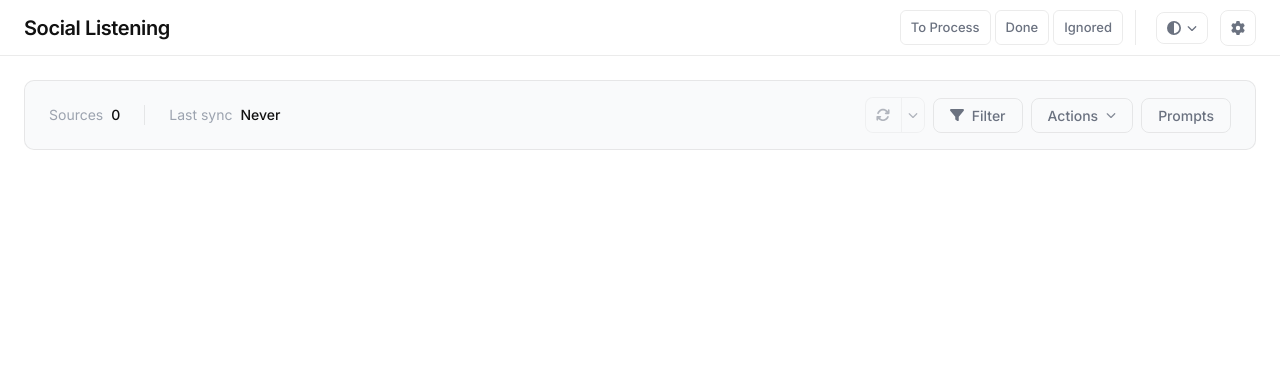
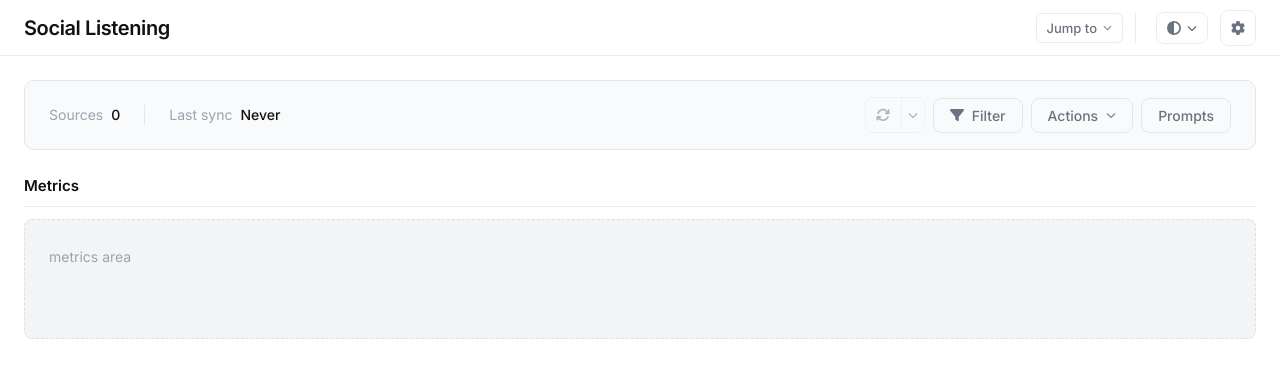
Before and after one commit to darryncampbell/social-listening, a Next.js app: page / in a window 1280 px wide. Shown: the top 378 px of the page. Built offline with nearby package versions, Linux system fonts and the light colour scheme.

Commit message:
Metrics view

```diff
--- a/src/components/FeedEntries.tsx
+++ b/src/components/FeedEntries.tsx
@@ -124,6 +124,7 @@ function getRedditSubreddit(url: string): { name: string; url: string } | null {
 
 import { TagFilters, getFeedFilterState } from '@/utils/tagFilter';
 import { DateFilterValue, getDateFilterCutoff } from '@/utils/dateFilter';
+import MetricsView from './MetricsView';
 
 interface FeedEntriesProps {
   entries: RssEntry[];
@@ -622,10 +623,6 @@ export default function FeedEntries({ entries, errors, loading, tagFilters, only
     );
   }
 
-  if (entries.length === 0 && errors.length === 0) {
-    return null;
-  }
-
   return (
     <div className={styles.container}>
       {errors.length > 0 && (
@@ -639,6 +636,8 @@ export default function FeedEntries({ entries, errors, loading, tagFilters, only
         </div>
       )}
 
+      {(entries.length > 0 || errors.length > 0) && (
+        <>
       <EntryTable
         id="to-process"
         title="To Process"
@@ -689,6 +688,13 @@ export default function FeedEntries({ entries, errors, loading, tagFilters, only
         recognizedUsers={recognizedUsers}
         tagFilters={tagFilters}
       />
+        </>
+      )}
+
+      <section id="metrics" className={styles.section}>
+        <h3 className={styles.sectionTitle}>Metrics</h3>
+        <MetricsView />
+      </section>
     </div>
   );
 }
--- a/src/components/Header.module.css
+++ b/src/components/Header.module.css
@@ -43,32 +43,79 @@
   gap: 0.75rem;
 }
 
-.tableLinks {
-  display: flex;
-  align-items: center;
-  gap: 0.25rem;
+.jumpWrapper {
+  position: relative;
   margin-right: 0.5rem;
   padding-right: 0.75rem;
   border-right: 1px solid var(--border);
 }
 
-.tableLink {
+.jumpButton {
+  display: flex;
+  align-items: center;
+  gap: 0.375rem;
   padding: 0.375rem 0.625rem;
   font-size: 0.8125rem;
   font-weight: 500;
   font-family: inherit;
   color: var(--text-secondary);
-  text-decoration: none;
+  border: 1px solid var(--border);
   border-radius: 6px;
-  border: 1px solid var(--border);
   background: transparent;
   cursor: pointer;
   transition: all 0.15s ease;
 }
 
-.tableLink:hover {
+.jumpButton:hover {
   background: var(--bg-button-hover);
   color: var(--text-primary);
+}
+
+.jumpChevron {
+  font-size: 0.5625rem;
+  opacity: 0.8;
+}
+
+.jumpDropdown {
+  position: absolute;
+  top: calc(100% + 6px);
+  left: 0;
+  min-width: 140px;
+  background: var(--bg-secondary);
+  border: 1px solid var(--border);
+  border-radius: 8px;
+  box-shadow: 0 4px 20px rgba(0, 0, 0, 0.15);
+  z-index: 200;
+  overflow: hidden;
+}
+
+.jumpOption {
+  display: flex;
+  align-items: center;
+  gap: 0.5rem;
+  width: 100%;
+  padding: 0.625rem 0.875rem;
+  font-size: 0.8125rem;
+  font-family: inherit;
+  border: none;
+  background: transparent;
+  color: var(--text-primary);
+  cursor: pointer;
+  transition: background 0.1s ease;
+  text-align: left;
+}
+
+.jumpOption:hover {
+  background: var(--bg-button-hover);
+}
+
+.jumpOption:not(:last-child) {
+  border-bottom: 1px solid var(--border);
+}
+
+.jumpOptionIcon {
+  width: 14px;
+  color: var(--text-muted);
 }
 
 .iconButton {
--- a/src/components/Header.tsx
+++ b/src/components/Header.tsx
@@ -1,16 +1,47 @@
 'use client';
 
+import { useState, useEffect, useRef } from 'react';
 import { FontAwesomeIcon } from '@fortawesome/react-fontawesome';
-import { faCog, faHome } from '@fortawesome/free-solid-svg-icons';
+import { faCog, faHome, faChevronDown } from '@fortawesome/free-solid-svg-icons';
 import styles from './Header.module.css';
 import Link from 'next/link';
 import { usePathname } from 'next/navigation';
 import ThemeToggle from './ThemeToggle';
 
+const JUMP_OPTIONS = [
+  { id: 'home', label: 'Home', target: null },
+  { id: 'to-process', label: 'To Process', target: '#to-process' },
+  { id: 'done', label: 'Done', target: '#done' },
+  { id: 'ignored', label: 'Ignored', target: '#ignored' },
+  { id: 'metrics', label: 'Metrics', target: '#metrics' },
+] as const;
+
 export default function Header() {
   const pathname = usePathname();
   const isHomePage = pathname === '/';
   const isConfigPage = pathname === '/config';
+  const [jumpOpen, setJumpOpen] = useState(false);
+  const jumpRef = useRef<HTMLDivElement>(null);
+
+  useEffect(() => {
+    function handleClickOutside(event: MouseEvent) {
+      if (jumpRef.current && !jumpRef.current.contains(event.target as Node)) {
+        setJumpOpen(false);
+      }
+    }
+    document.addEventListener('mousedown', handleClickOutside);
+    return () => document.removeEventListener('mousedown', handleClickOutside);
+  }, []);
+
+  const handleJump = (target: string | null) => {
+    if (target === null) {
+      window.scrollTo({ top: 0, behavior: 'smooth' });
+    } else {
+      const el = document.querySelector(target);
+      el?.scrollIntoView({ behavior: 'smooth', block: 'start' });
+    }
+    setJumpOpen(false);
+  };
 
   return (
     <header className={styles.header}>
@@ -30,10 +61,32 @@ export default function Header() {
       </div>
       <nav className={styles.nav}>
         {isHomePage && (
-          <div className={styles.tableLinks}>
-            <a href="#to-process" className={styles.tableLink}>To Process</a>
-            <a href="#done" className={styles.tableLink}>Done</a>
-            <a href="#ignored" className={styles.tableLink}>Ignored</a>
+          <div className={styles.jumpWrapper} ref={jumpRef}>
+            <button
+              type="button"
+              className={styles.jumpButton}
+              onClick={() => setJumpOpen(!jumpOpen)}
+              aria-expanded={jumpOpen}
+              aria-haspopup="true"
+            >
+              <span>Jump to</span>
+              <FontAwesomeIcon icon={faChevronDown} className={styles.jumpChevron} />
+            </button>
+            {jumpOpen && (
+              <div className={styles.jumpDropdown}>
+                {JUMP_OPTIONS.map((opt) => (
+                  <button
+                    key={opt.id}
+                    type="button"
+                    className={styles.jumpOption}
+                    onClick={() => handleJump(opt.target)}
+                  >
+                    {opt.id === 'home' && <FontAwesomeIcon icon={faHome} className={styles.jumpOptionIcon} />}
+                    <span>{opt.label}</span>
+                  </button>
+                ))}
+              </div>
+            )}
           </div>
         )}
         <ThemeToggle />
--- /dev/null
+++ b/src/components/MetricsView.module.css
@@ -0,0 +1,12 @@
+.metricsArea {
+  padding: 1.5rem;
+  background: var(--bg-tertiary);
+  border: 1px dashed var(--border);
+  border-radius: 8px;
+  min-height: 120px;
+}
+
+.metricsPlaceholder {
+  font-size: 0.875rem;
+  color: var(--text-muted);
+}
--- /dev/null
+++ b/src/components/MetricsView.tsx
@@ -0,0 +1,15 @@
+'use client';
+
+import styles from './MetricsView.module.css';
+
+/**
+ * Metrics section view. Placeholder for future metrics content.
+ * This is not a category for entries—it's a dedicated area for metrics/analytics.
+ */
+export default function MetricsView() {
+  return (
+    <div className={styles.metricsArea}>
+      <span className={styles.metricsPlaceholder}>metrics area</span>
+    </div>
+  );
+}
```
